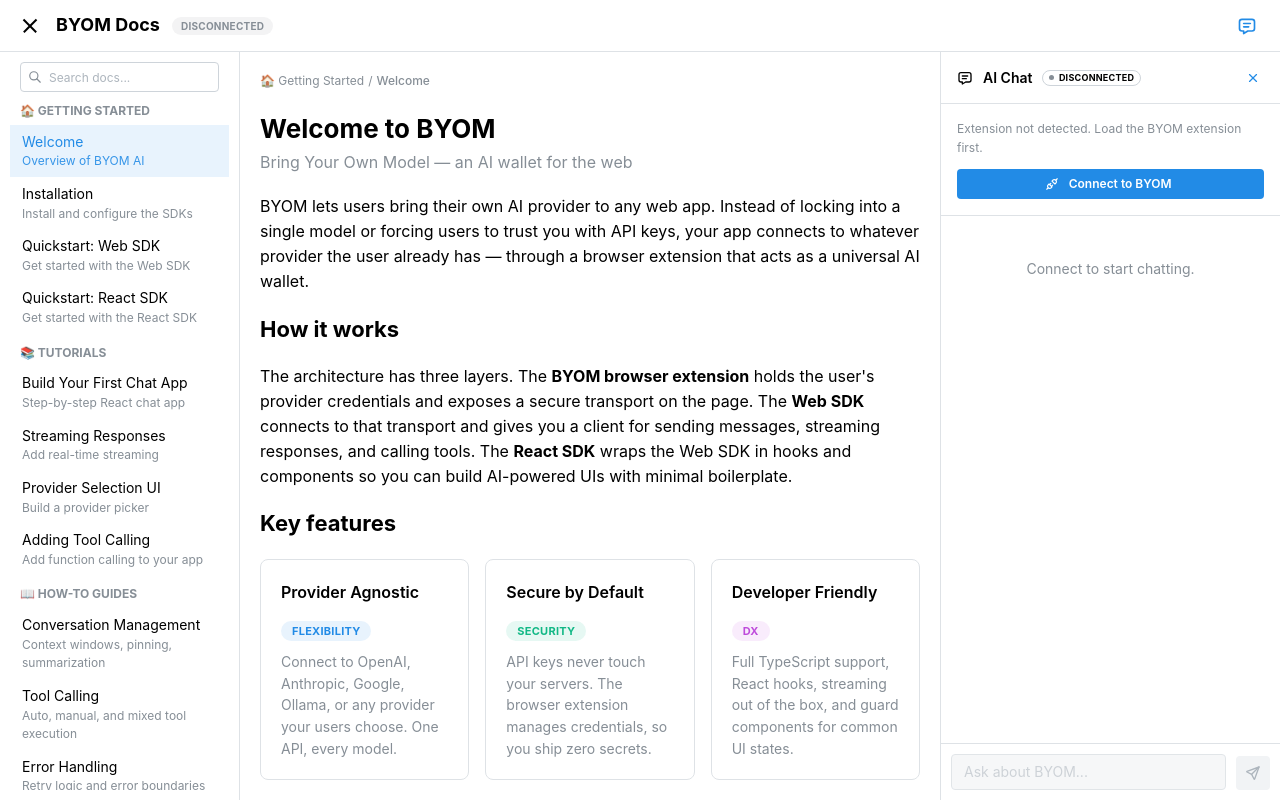
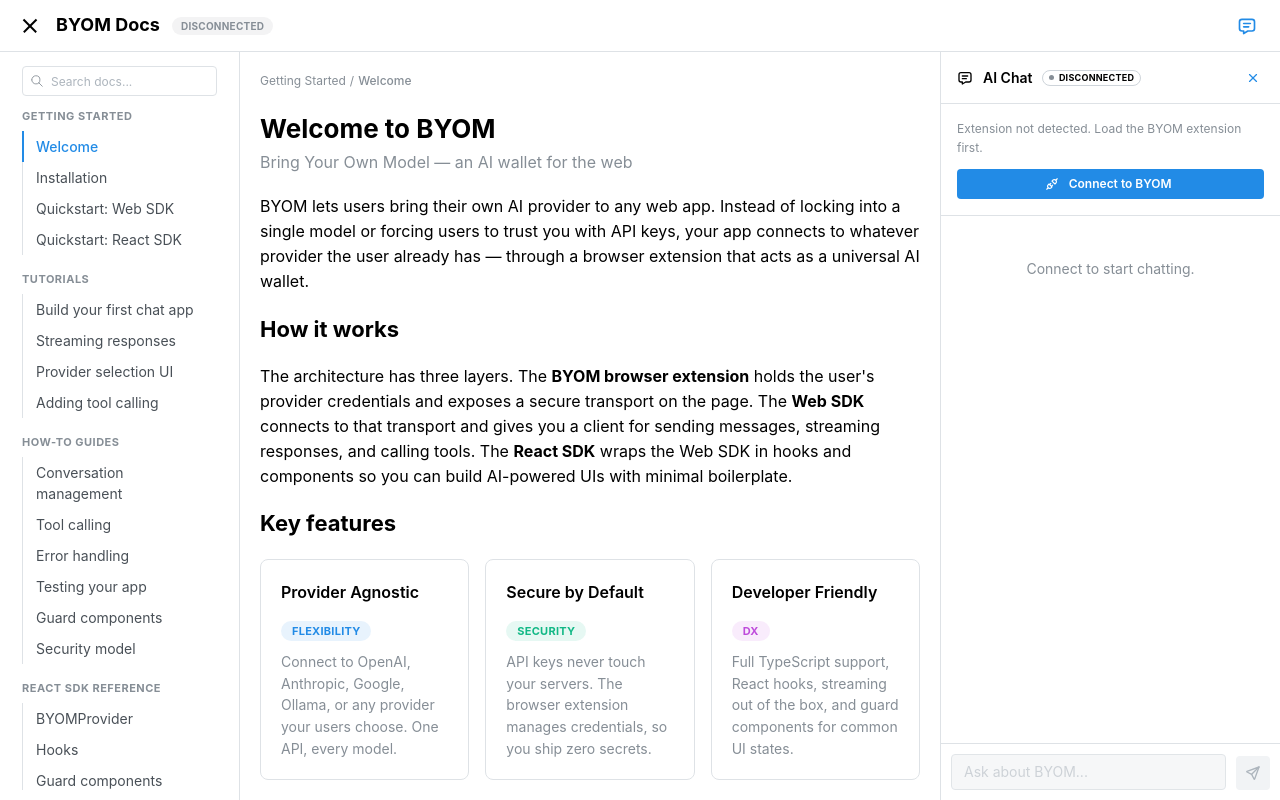
Before and after one commit to arlopass/arlopass, a React (Vite) app in the folder apps/examples-web/: page / in a window 1280 px wide. Built offline with nearby package versions, Linux system fonts and the light colour scheme.

Commit message:
feat(docs): tailwind-style sidebar — clean text links, left-border active, no emojis

```diff
--- a/apps/examples-web/src/components/Layout.tsx
+++ b/apps/examples-web/src/components/Layout.tsx
@@ -18,7 +18,7 @@
       {/* Breadcrumb */}
       {category && page && (
         <Group gap={4}>
-          <Text fz="xs" c="dimmed">{category.icon} {category.label}</Text>
+          <Text fz="xs" c="dimmed">{category.label}</Text>
           <Text fz="xs" c="dimmed">/</Text>
           <Text fz="xs" c="dimmed" fw={500}>{page.label}</Text>
         </Group>
--- a/apps/examples-web/src/components/Sidebar.tsx
+++ b/apps/examples-web/src/components/Sidebar.tsx
@@ -1,4 +1,4 @@
-import { Box, NavLink, ScrollArea, Text, TextInput } from "@mantine/core";
+import { Box, ScrollArea, Text, TextInput, UnstyledButton } from "@mantine/core";
 import { IconSearch } from "@tabler/icons-react";
 import { useState } from "react";
 import { NAVIGATION } from "../navigation";
@@ -12,43 +12,82 @@
   const filtered = search.trim()
     ? NAVIGATION.map((cat) => ({
         ...cat,
-        items: cat.items.filter(
-          (item) =>
-            item.label.toLowerCase().includes(lower) ||
-            (item.description?.toLowerCase().includes(lower) ?? false),
+        items: cat.items.filter((item) =>
+          item.label.toLowerCase().includes(lower),
         ),
       })).filter((cat) => cat.items.length > 0)
     : NAVIGATION;
 
   return (
     <>
-      <Box px="xs" pb="xs">
+      <Box px="sm" pb="sm" pt={4}>
         <TextInput
           placeholder="Search docs..."
           size="xs"
-          leftSection={<IconSearch size={14} />}
+          leftSection={<IconSearch size={14} stroke={1.5} />}
           value={search}
           onChange={(e) => setSearch(e.currentTarget.value)}
+          styles={{ input: { border: "1px solid var(--mantine-color-gray-3)" } }}
         />
       </Box>
-      <ScrollArea type="scroll" scrollbarSize={6} style={{ flex: 1 }}>
-        {filtered.map((cat) => (
-          <Box key={cat.label} mb="xs">
-            <Text fz="xs" fw={700} c="dimmed" tt="uppercase" mb={4} px="xs">
-              {cat.icon} {cat.label}
+      <ScrollArea type="scroll" scrollbarSize={6} style={{ flex: 1 }} px="sm">
+        {filtered.map((cat, catIdx) => (
+          <Box key={cat.label} mb={4} mt={catIdx === 0 ? 0 : 16}>
+            <Text
+              fz={11}
+              fw={700}
+              c="dimmed"
+              tt="uppercase"
+              lts={0.5}
+              mb={6}
+            >
+              {cat.label}
             </Text>
-            {cat.items.map((item) => (
-              <NavLink
-                key={item.id}
-                label={item.label}
-                description={item.description}
-                active={currentPage === item.id}
-                onClick={() => navigate(item.id)}
-                variant="light"
-                fz="sm"
-                py={6}
-              />
-            ))}
+            <Box
+              style={{
+                borderLeft: "1px solid var(--mantine-color-gray-3)",
+              }}
+            >
+              {cat.items.map((item) => {
+                const isActive = currentPage === item.id;
+                return (
+                  <UnstyledButton
+                    key={item.id}
+                    onClick={() => navigate(item.id)}
+                    display="block"
+                    w="100%"
+                    py={5}
+                    px="sm"
+                    fz="sm"
+                    style={{
+                      borderLeft: isActive
+                        ? "2px solid var(--mantine-color-blue-6)"
+                        : "2px solid transparent",
+                      marginLeft: -1,
+                      color: isActive
+                        ? "var(--mantine-color-blue-6)"
+                        : "var(--mantine-color-gray-7)",
+                      fontWeight: isActive ? 500 : 400,
+                      lineHeight: 1.5,
+                    }}
+                    onMouseEnter={(e) => {
+                      if (!isActive) {
+                        e.currentTarget.style.borderLeftColor = "var(--mantine-color-gray-4)";
+                        e.currentTarget.style.color = "var(--mantine-color-dark-9)";
+                      }
+                    }}
+                    onMouseLeave={(e) => {
+                      if (!isActive) {
+                        e.currentTarget.style.borderLeftColor = "transparent";
+                        e.currentTarget.style.color = "var(--mantine-color-gray-7)";
+                      }
+                    }}
+                  >
+                    {item.label}
+                  </UnstyledButton>
+                );
+              })}
+            </Box>
           </Box>
         ))}
       </ScrollArea>
--- a/apps/examples-web/src/navigation.ts
+++ b/apps/examples-web/src/navigation.ts
@@ -1,89 +1,80 @@
 export type NavItem = {
     label: string;
     id: string;
-  description?: string;
 };
 
 export type NavCategory = {
     label: string;
-  icon?: string;
     items: NavItem[];
 };
 
 export const NAVIGATION: NavCategory[] = [
     {
         label: "Getting Started",
-    icon: "🏠",
         items: [
-      { id: "getting-started/welcome", label: "Welcome", description: "Overview of BYOM AI" },
-      { id: "getting-started/installation", label: "Installation", description: "Install and configure the SDKs" },
-      { id: "getting-started/quickstart-web-sdk", label: "Quickstart: Web SDK", description: "Get started with the Web SDK" },
-      { id: "getting-started/quickstart-react", label: "Quickstart: React SDK", description: "Get started with the React SDK" },
+            { id: "getting-started/welcome", label: "Welcome" },
+            { id: "getting-started/installation", label: "Installation" },
+            { id: "getting-started/quickstart-web-sdk", label: "Quickstart: Web SDK" },
+            { id: "getting-started/quickstart-react", label: "Quickstart: React SDK" },
         ],
     },
     {
         label: "Tutorials",
-    icon: "📚",
         items: [
-      { id: "tutorials/first-chat-app", label: "Build Your First Chat App", description: "Step-by-step React chat app" },
-      { id: "tutorials/streaming-responses", label: "Streaming Responses", description: "Add real-time streaming" },
-      { id: "tutorials/provider-selection", label: "Provider Selection UI", description: "Build a provider picker" },
-      { id: "tutorials/adding-tool-calling", label: "Adding Tool Calling", description: "Add function calling to your app" },
+            { id: "tutorials/first-chat-app", label: "Build your first chat app" },
+            { id: "tutorials/streaming-responses", label: "Streaming responses" },
+            { id: "tutorials/provider-selection", label: "Provider selection UI" },
+            { id: "tutorials/adding-tool-calling", label: "Adding tool calling" },
         ],
     },
     {
         label: "How-to Guides",
-    icon: "📖",
         items: [
-      { id: "guides/conversation-management", label: "Conversation Management", description: "Context windows, pinning, summarization" },
-      { id: "guides/tool-calling", label: "Tool Calling", description: "Auto, manual, and mixed tool execution" },
-      { id: "guides/error-handling", label: "Error Handling", description: "Retry logic and error boundaries" },
-      { id: "guides/testing", label: "Testing Your App", description: "Mock transports and test helpers" },
-      { id: "guides/guard-components", label: "Guard Components", description: "Conditional rendering with gates" },
-      { id: "guides/security", label: "Security Model", description: "Transport trust and credential isolation" },
+            { id: "guides/conversation-management", label: "Conversation management" },
+            { id: "guides/tool-calling", label: "Tool calling" },
+            { id: "guides/error-handling", label: "Error handling" },
+            { id: "guides/testing", label: "Testing your app" },
+            { id: "guides/guard-components", label: "Guard components" },
+            { id: "guides/security", label: "Security model" },
         ],
     },
     {
-    label: "API Reference: React SDK",
-    icon: "⚛️",
+        label: "React SDK Reference",
         items: [
-      { id: "reference/react/provider", label: "BYOMProvider", description: "Root provider component" },
-      { id: "reference/react/hooks", label: "Hooks", description: "useConnection, useChat, useConversation, ..." },
-      { id: "reference/react/guards", label: "Guard Components", description: "Gates and conditional renderers" },
-      { id: "reference/react/types", label: "Types", description: "TypeScript type exports" },
-      { id: "reference/react/testing", label: "Testing Utilities", description: "Mock transport and providers" },
+            { id: "reference/react/provider", label: "BYOMProvider" },
+            { id: "reference/react/hooks", label: "Hooks" },
+            { id: "reference/react/guards", label: "Guard components" },
+            { id: "reference/react/types", label: "Types" },
+            { id: "reference/react/testing", label: "Testing utilities" },
         ],
     },
     {
-    label: "API Reference: Web SDK",
-    icon: "🔧",
+        label: "Web SDK Reference",
         items: [
-      { id: "reference/web-sdk/client", label: "BYOMClient", description: "Core client class" },
-      { id: "reference/web-sdk/conversation-manager", label: "ConversationManager", description: "Conversation history manager" },
-      { id: "reference/web-sdk/types", label: "Types", description: "TypeScript type exports" },
-      { id: "reference/web-sdk/error-codes", label: "Error Codes", description: "Machine codes and reason codes" },
+            { id: "reference/web-sdk/client", label: "BYOMClient" },
+            { id: "reference/web-sdk/conversation-manager", label: "ConversationManager" },
+            { id: "reference/web-sdk/types", label: "Types" },
+            { id: "reference/web-sdk/error-codes", label: "Error codes" },
         ],
     },
     {
         label: "Concepts",
-    icon: "💡",
         items: [
-      { id: "concepts/how-byom-works", label: "How BYOM Works", description: "Architecture and data flow" },
-      { id: "concepts/transport-model", label: "Transport Model", description: "Injected transport and extension" },
-      { id: "concepts/state-management", label: "State Management", description: "ClientStore and React sync" },
-      { id: "concepts/web-sdk-vs-react", label: "Web SDK vs React SDK", description: "When to use which" },
+            { id: "concepts/how-byom-works", label: "How BYOM works" },
+            { id: "concepts/transport-model", label: "Transport model" },
+            { id: "concepts/state-management", label: "State management" },
+            { id: "concepts/web-sdk-vs-react", label: "Web SDK vs React SDK" },
         ],
     },
     {
         label: "Interactive",
-    icon: "⚡",
         items: [
-      { id: "interactive/playground", label: "Playground", description: "Live SDK sandbox" },
-      { id: "interactive/connection", label: "Connection", description: "Connect and disconnect" },
-      { id: "interactive/providers", label: "Providers", description: "Browse and select providers" },
-      { id: "interactive/chat", label: "Chat", description: "Message transcript" },
-      { id: "interactive/streaming", label: "Streaming", description: "Real-time response streaming" },
-      { id: "interactive/event-log", label: "Event Log", description: "SDK operation log" },
+            { id: "interactive/playground", label: "Playground" },
+            { id: "interactive/connection", label: "Connection" },
+            { id: "interactive/providers", label: "Providers" },
+            { id: "interactive/chat", label: "Chat" },
+            { id: "interactive/streaming", label: "Streaming" },
+            { id: "interactive/event-log", label: "Event log" },
         ],
     },
 ];
```
Lines whose indentation alone changed are shown as unchanged.
